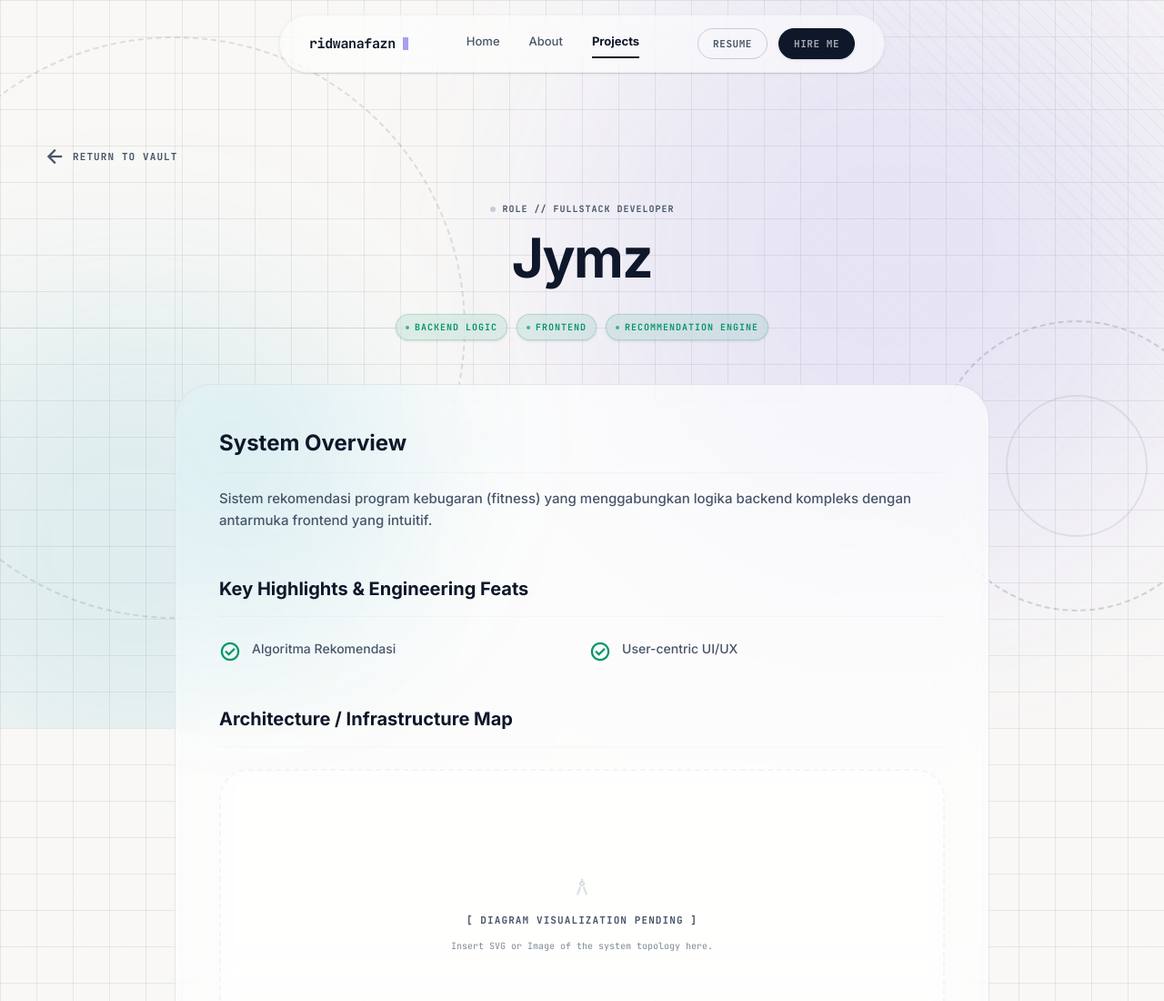
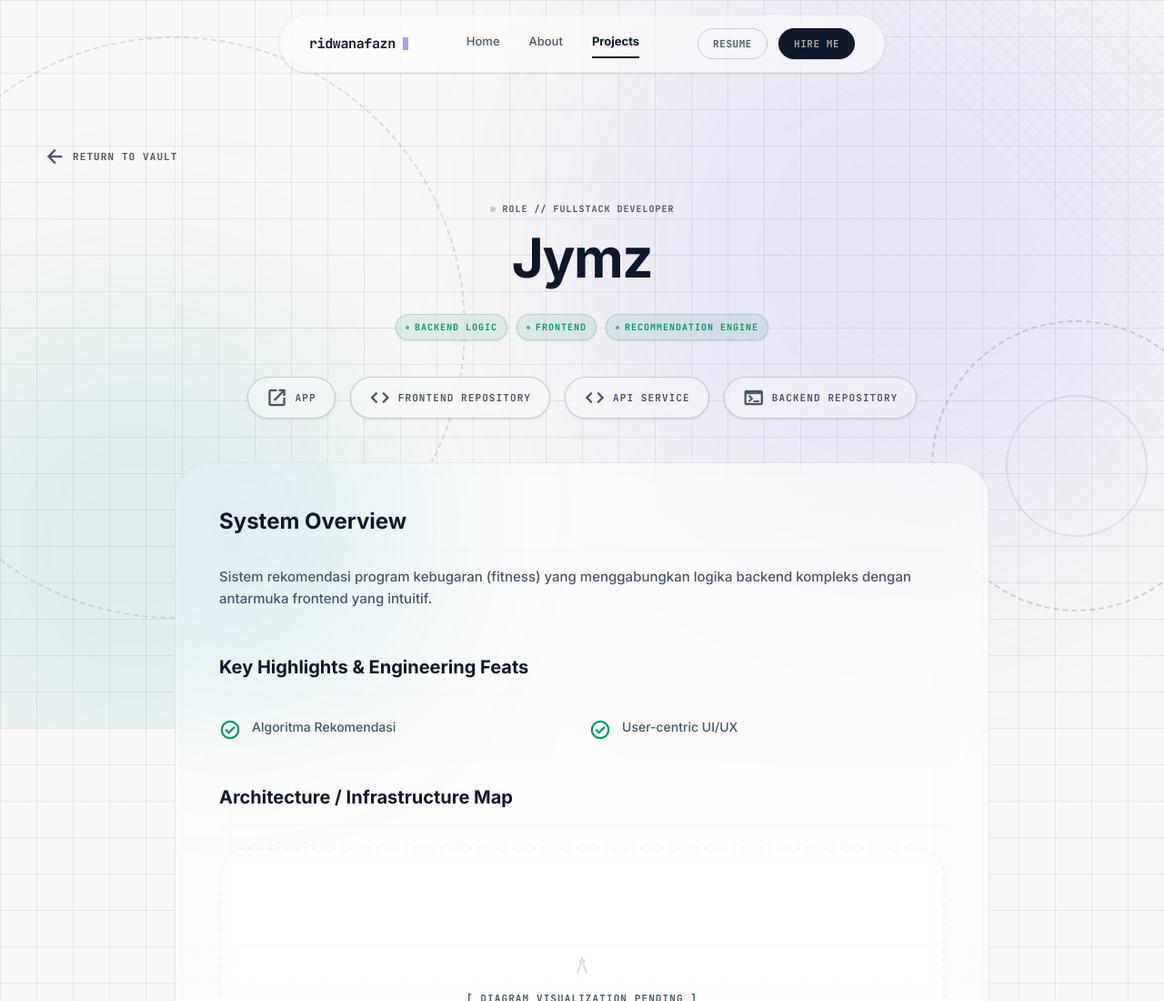
Before and after one commit to ridwanafazn/ridwanafazn.github.io, an Astro site: page /projects/jymz in a window 1280 px wide. Shown: the top 1100 px of the page at 91% size. Built offline with nearby package versions, Linux system fonts and the light colour scheme; Astro itself is replaced by a stand-in of ours.

Commit message:
add - link for project details

```diff
--- a/src/data/projects.json
+++ b/src/data/projects.json
@@ -6,7 +6,29 @@
     "description": "Sistem rekomendasi program kebugaran (fitness) yang menggabungkan logika backend kompleks dengan antarmuka frontend yang intuitif.",
     "techStack": ["Backend Logic", "Frontend", "Recommendation Engine"],
     "highlights": ["Algoritma Rekomendasi", "User-centric UI/UX"],
-    "isTopProject": true
+    "isTopProject": true,
+    "links": [
+    {
+      "label": "App",
+      "url": "https://jymz.pages.dev/",
+      "icon": "open_in_new"
+    },
+    {
+      "label": "Frontend Repository",
+      "url": "https://github.com/ridwanafazn/city-master-v2",
+      "icon": "code"
+    },
+    {
+      "label": "API Service",
+      "url": "https://fitness-rs-api.onrender.com/",
+      "icon": "code"
+    },
+    {
+      "label": "Backend Repository",
+      "url": "https://github.com/ridwanafazn/fitness-rs-api",
+      "icon": "terminal"
+    }
+  ]
   },
   {
     "id": "neuroplastisism",
--- a/src/pages/projects/[id].astro
+++ b/src/pages/projects/[id].astro
@@ -37,11 +37,28 @@ const projectsLink = `${base.endsWith('/') ? base : base + '/'}projects`;
       <h1 class="text-5xl md:text-6xl font-bold text-on-background mb-8 tracking-tight">
         {project.title}
       </h1>
-      <div class="flex flex-wrap justify-center gap-2.5">
+
+      <div class="flex flex-wrap justify-center gap-2.5 mb-8">
         {project.techStack.map((tech) => (
           <Badge text={tech} />
         ))}
       </div>
+
+      {project.links && project.links.length > 0 && (
+        <div class="flex flex-wrap justify-center gap-4 pt-2">
+          {project.links.map((link) => (
+            <a
+              href={link.url}
+              target="_blank"
+              rel="noopener noreferrer"
+              class="inline-flex items-center justify-center gap-2 px-5 py-2.5 rounded-full border border-outline-strong bg-surface/50 backdrop-blur-sm text-[11px] font-mono font-bold uppercase tracking-widest text-on-surface-variant hover:bg-on-background hover:text-surface hover:border-on-background transition-all duration-300 shadow-sm group"
+            >
+              <span class="material-symbols-outlined text-[16px] group-hover:text-surface transition-colors">{link.icon}</span>
+              {link.label}
+            </a>
+          ))}
+        </div>
+      )}
     </header>
 
     <div class="bento-card p-8 md:p-12 relative overflow-hidden focus-visible:ring-2 focus-visible:ring-accent-indigo">
--- a/src/types/index.ts
+++ b/src/types/index.ts
@@ -33,7 +33,12 @@ export interface Project {
   techStack: string[];
   highlights: string[];
   isTopProject: boolean;
-}
+  links?: {
+      label: string;
+      url: string;
+      icon: string;
+    }[];
+  }
 
 export interface Activity {
   id: string;
```
